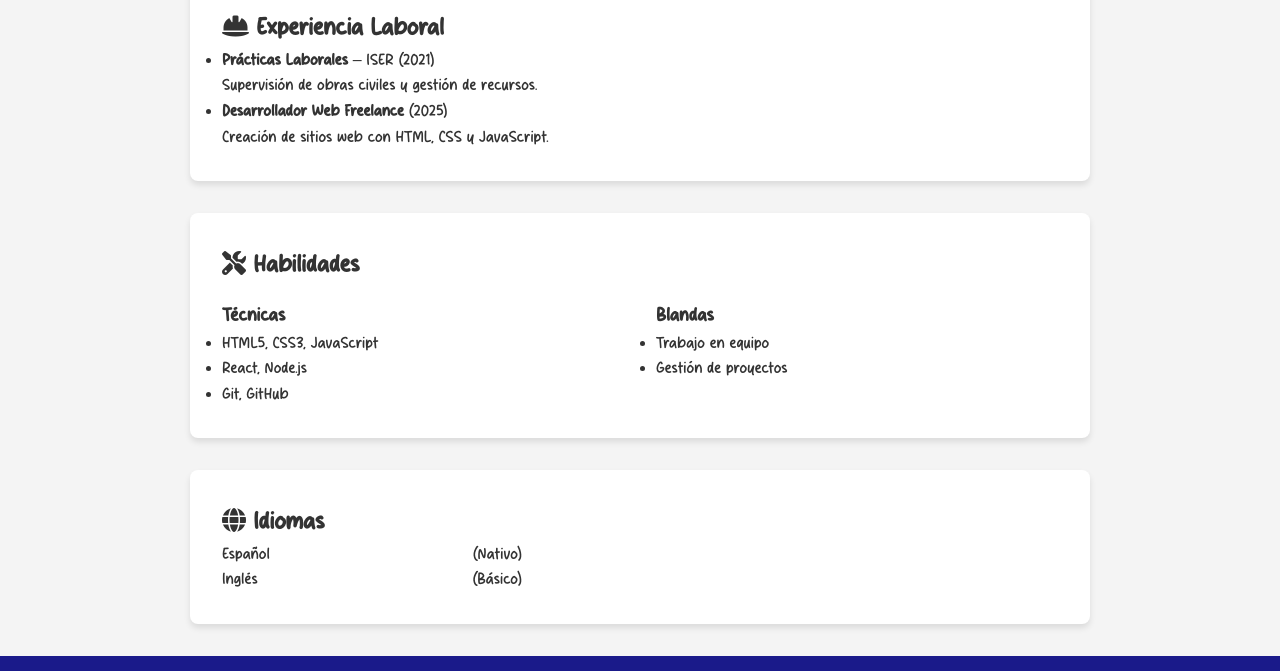
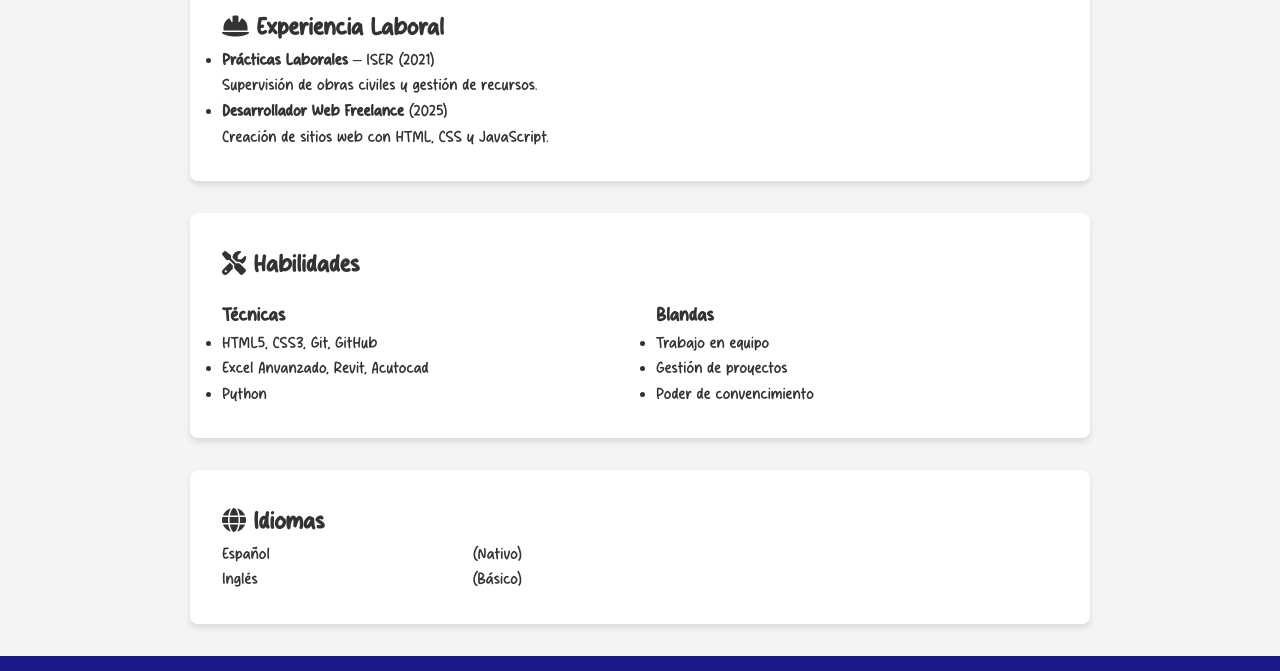
Before and after one commit to JuanpaDCS/Mi-Hoja-de-Vida-, a plain HTML site: page Index.html in a window 1280 px wide. Shown: the part 975-1646 px from the top of the page. Drawn offline with Linux system fonts and the light colour scheme.

Commit message:
Mas cuerpo en el texrto

```diff
--- a/Index.html
+++ b/Index.html
@@ -59,9 +59,9 @@
                 <div class="skill-category">
                     <h3>Técnicas</h3>
                     <ul>
-                        <li>HTML5, CSS3, JavaScript</li>
-                        <li>React, Node.js</li>
-                        <li>Git, GitHub</li>
+                        <li>HTML5, CSS3, Git, GitHub</li>
+                        <li>Excel Anvanzado, Revit, Acutocad</li>
+                        <li> Python</li>
                     </ul>
                 </div>
                 <div class="skill-category">
@@ -69,6 +69,7 @@
                     <ul>
                         <li>Trabajo en equipo</li>
                         <li>Gestión de proyectos</li>
+                        <li>Poder de convencimiento</li>
                     </ul>
                 </div>
             </div>
```
